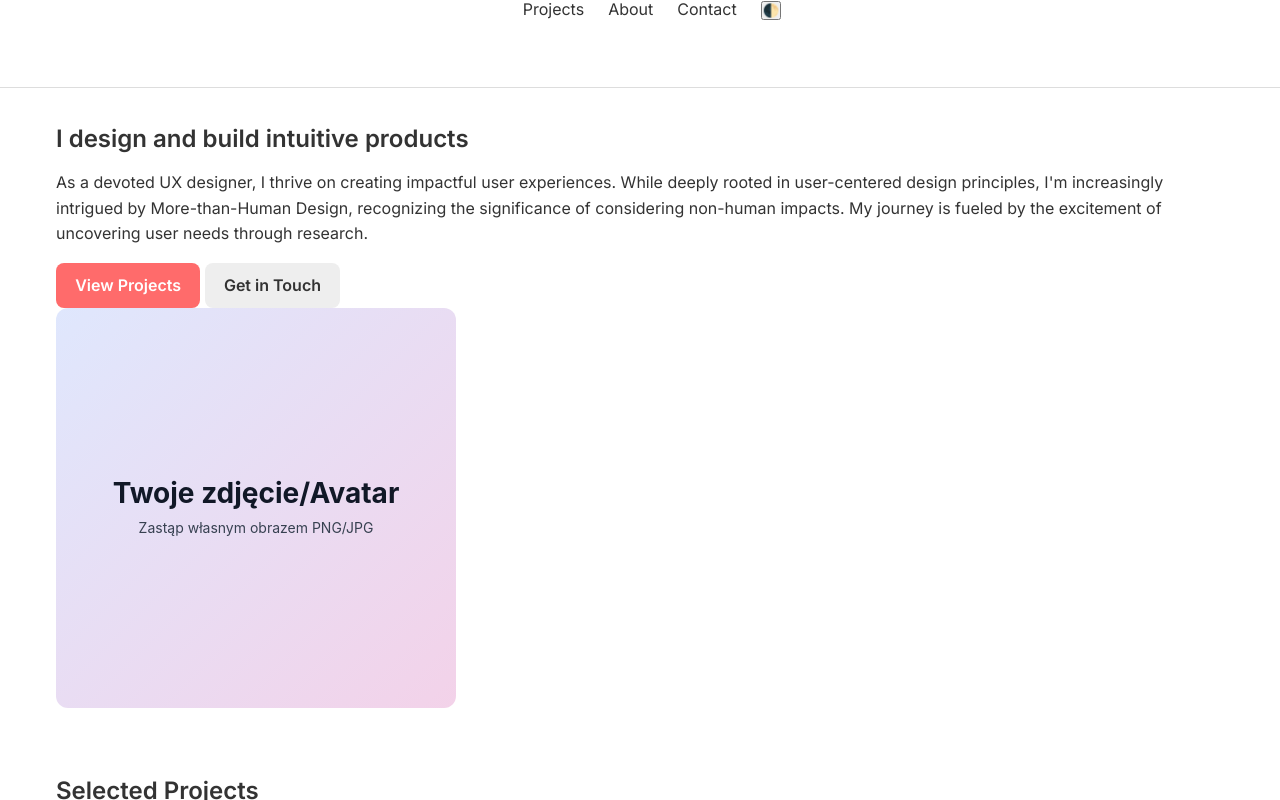
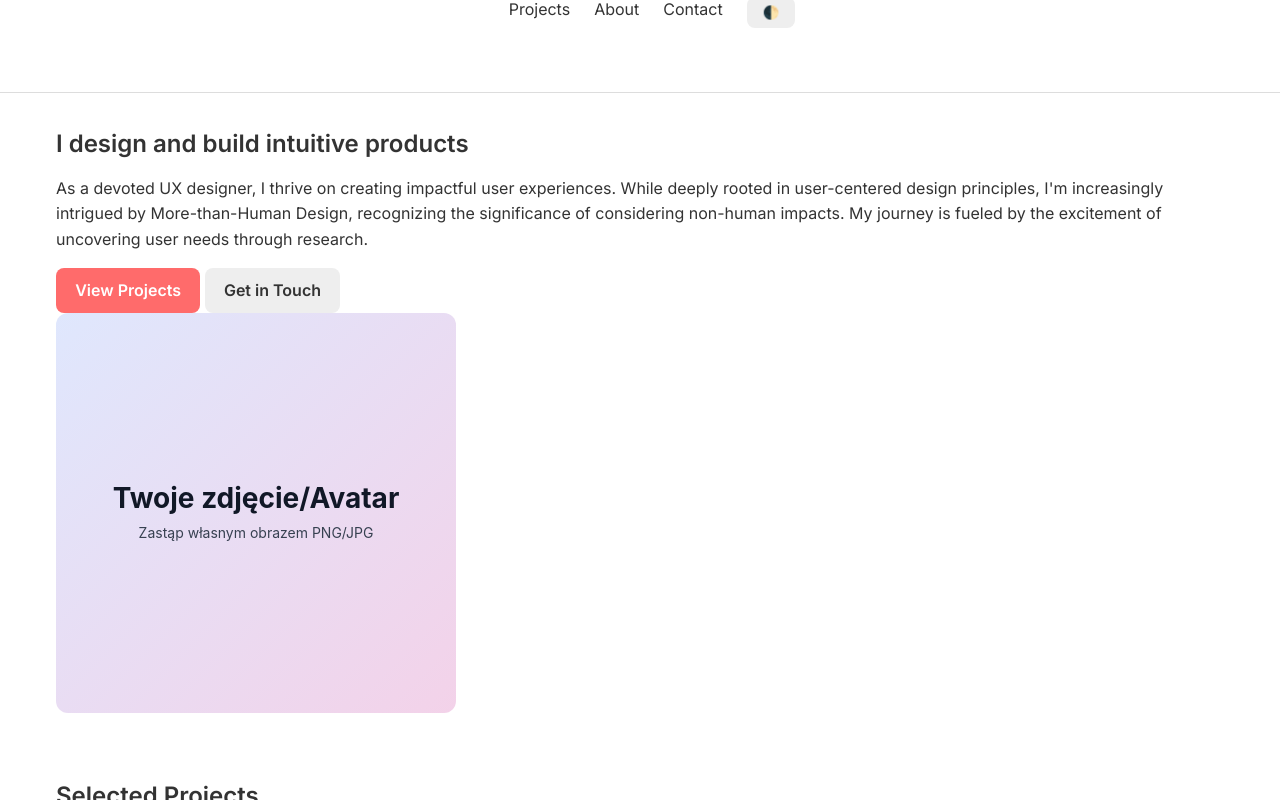
Before and after one commit to gwronska/portfolio, a plain HTML site: page index.html in a window 1280 px wide. Shown: the part 102-902 px from the top of the page. Drawn offline with Linux system fonts and the light colour scheme.

Commit message:
Update index.html

```diff
--- a/index.html
+++ b/index.html
@@ -27,7 +27,7 @@
           <li><a href="#projects">Projects</a></li>
           <li><a href="#about">About</a></li>
           <li><a href="#contact">Contact</a></li>
-          <li><button id="theme-toggle" class="theme-toggle" aria-label="Toggle theme">🌓</button></li>
+          <li><button id="theme-toggle" class="btn ghost" aria-label="Toggle theme">🌓</button></li>
         </ul>
       </nav>
     </div>
```
